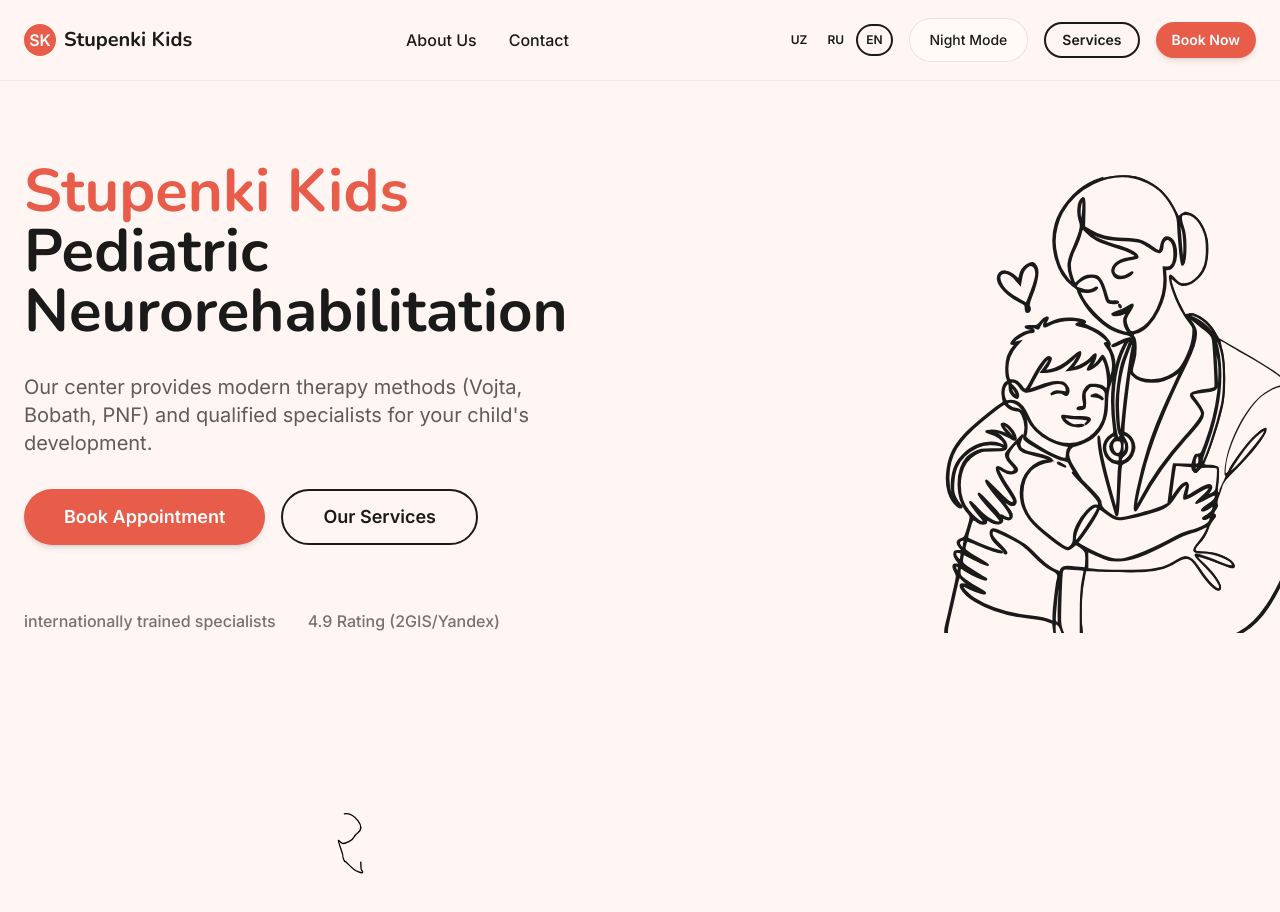
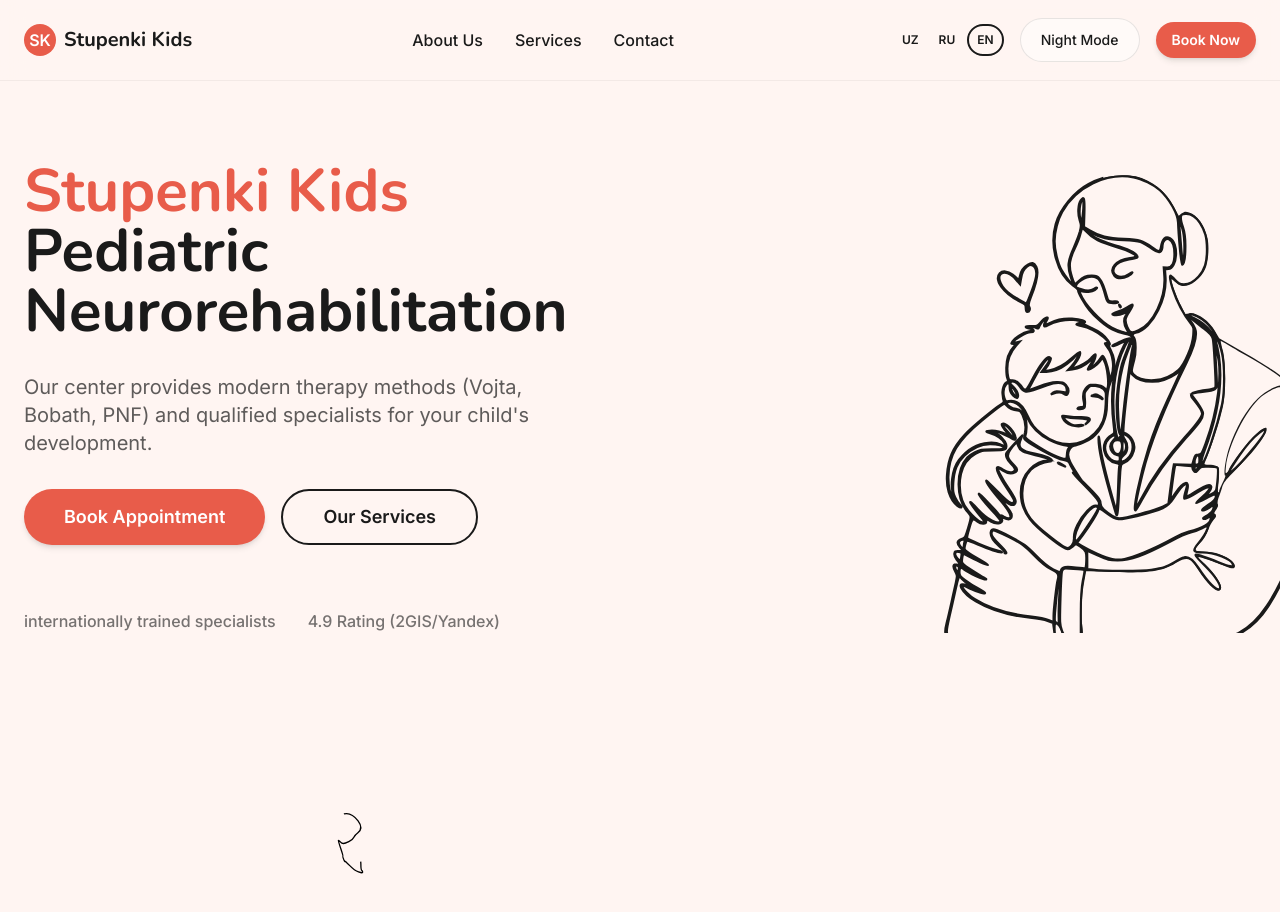
Before and after one commit to WIKKIwk/web_portfolio_1, a React (Vite) app: page / in a window 1280 px wide. Shown: the top 912 px of the page. Built offline with nearby package versions, Linux system fonts and the light colour scheme.

Commit message:
revert: restore Services as text link in navbar (user wanted Hero button fixed, not navbar)

```diff
--- a/src/components/layout/Navbar.tsx
+++ b/src/components/layout/Navbar.tsx
@@ -26,6 +26,7 @@ export function Navbar() {
                 {/* Desktop Menu */}
                 <div className="hidden md:flex items-center gap-8">
                     <a href="#about" className="text-neutral dark:text-brand-pink hover:text-primary font-medium transition-colors">{t('nav.about')}</a>
+                    <a href="#services" className="text-neutral dark:text-brand-pink hover:text-primary font-medium transition-colors">{t('nav.services')}</a>
                     <a href="#contact" className="text-neutral dark:text-brand-pink hover:text-primary font-medium transition-colors">{t('nav.contact')}</a>
                 </div>
 
@@ -33,9 +34,6 @@ export function Navbar() {
                 <div className="hidden md:flex items-center gap-4">
                     <LanguageSwitcher />
                     <ThemeToggle />
-                    <Button variant="outline" size="sm" asChild>
-                        <a href="#services">{t('nav.services')}</a>
-                    </Button>
                     <Button variant="primary" size="sm" asChild>
                         <a href="#contact">{t('nav.book')}</a>
                     </Button>
```
